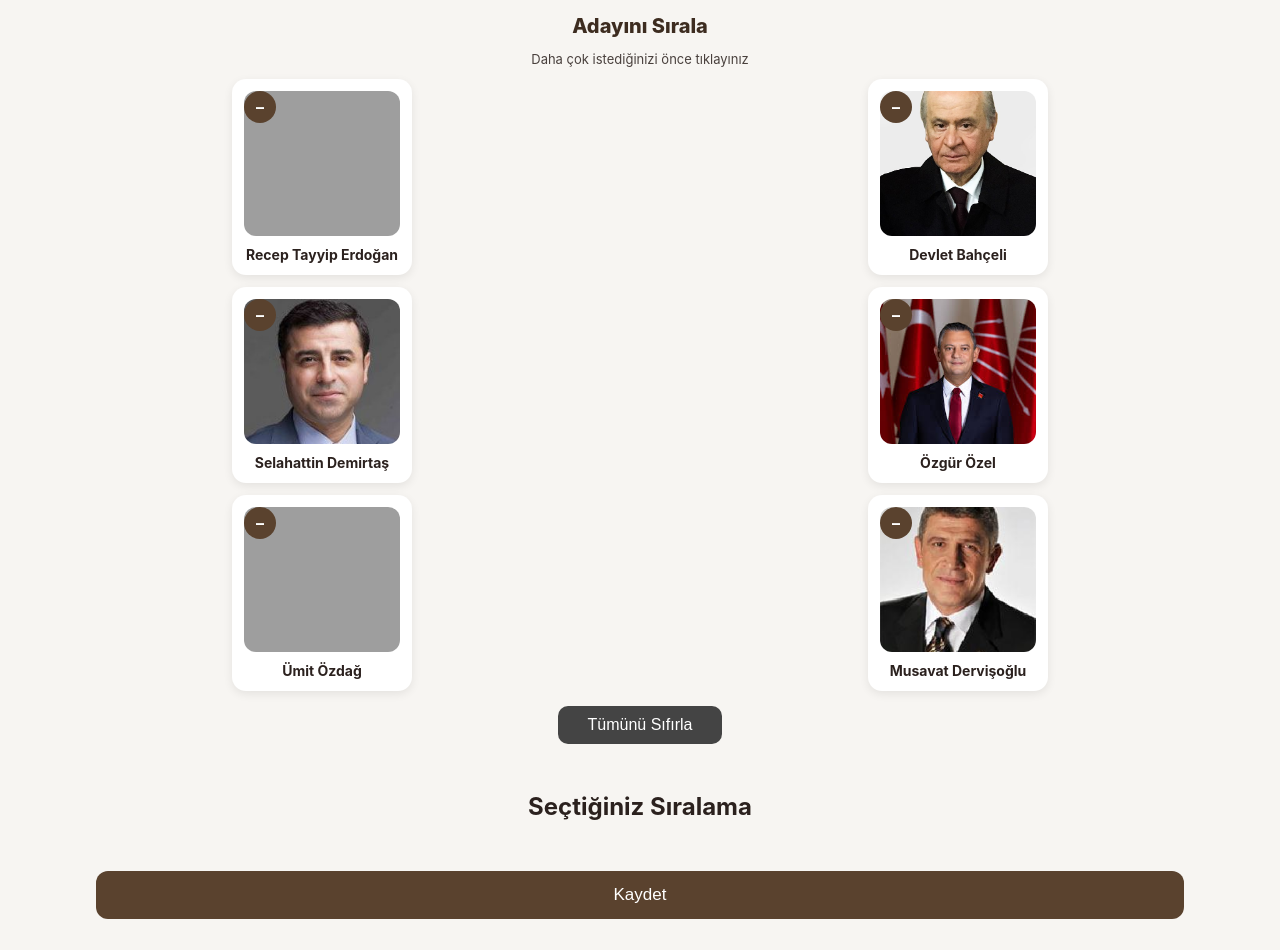
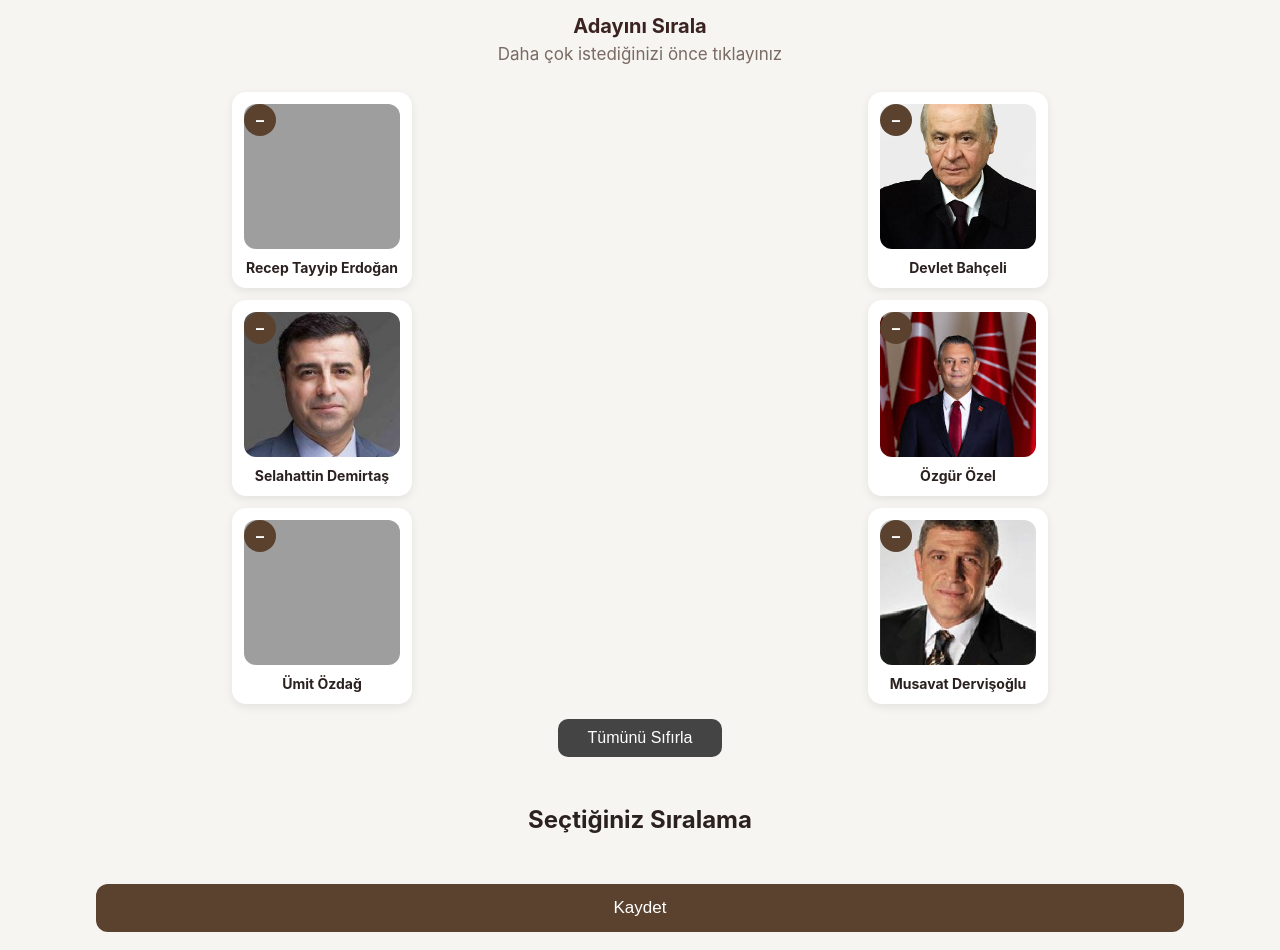
Before and after one commit to yavuz873/tek_soru_borda_images, a Flask app: page / in a window 1280 px wide. Before the commit the page ends 919 px from the top, so only its background shows below. Run offline with Flask 3, Linux system fonts and the light colour scheme; grey boxes are pictures that could not be loaded.

Commit message:
Title font & subtitle color mobile update

```diff
--- a/static/css/style.css
+++ b/static/css/style.css
@@ -29,33 +29,34 @@ body {
    BAŞLIK VE AÇIKLAMA
 =========================== */
 
-h1 {
-  font-size: 30px;
-  font-weight: 800;
-  margin-bottom: 4px;
-  color: var(--brand-dark);
+/* === Başlık ve Alt Açıklama === */
+.page-title {
+  font-size: 32px;
+  font-weight: 700;
+  color: #3A2320; /* Premium kahve ton */
+  margin-bottom: 12px;
 }
 
-.desc {
-  font-size: 17px;
-  opacity: .85;
-  margin-bottom: 22px;
-  color: var(--text);
+.page-subtitle {
+  margin-top: -6px;
+  font-size: clamp(14px, 1.7vw, 17px);
+  font-weight: 400;
+  color: #7A6A63; /* Daha soft kahve */
+  margin-bottom: 28px; /* Kartlardan ayrılma mesafesi */
 }
 
-/* === Mobil için Optimize === */
-@media (max-width: 768px) {
-  h1 {
-    font-size: 22px;
-    margin-top: 10px;
+/* === Mobil Uyumu === */
+@media (max-width: 600px) {
+  .page-title {
+    font-size: 26px;
   }
-
-  .desc {
-    font-size: 14px;
-    padding: 0 20px;
-    margin-bottom: 16px;
+  .page-subtitle {
+    font-size: 15px;
+    margin-bottom: 20px;
+      color: #5E4C45; /* Mobil: hafif daha koyu */
   }
 }
+
 /* ==========================
    ADAY KARTLARI
 =========================== */
--- a/templates/index.html
+++ b/templates/index.html
@@ -11,8 +11,8 @@
 
 <body>
 
-<h1>Adayını Sırala</h1>
-<p class="desc">Daha çok istediğinizi önce tıklayınız</p>
+<h1 class="page-title">Adayını Sırala</h1>
+<p class="page-subtitle">Daha çok istediğinizi önce tıklayınız</p>
 
 <div class="board">
   {% for c in candidates %}
```
